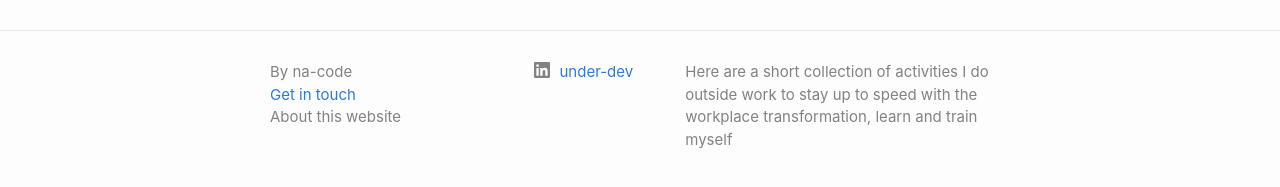
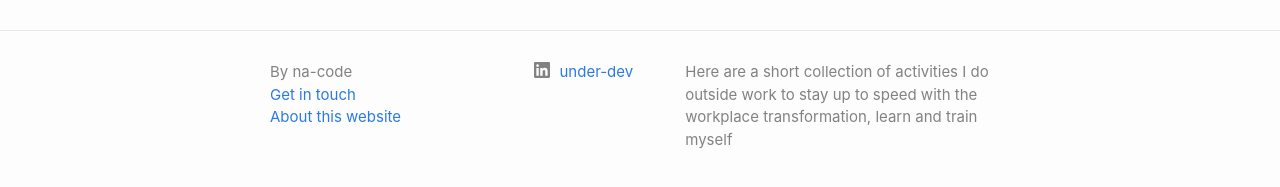
Before and after one commit to na-code/na-site, a Jekyll site: the page built from index.markdown, in a window 1280 px wide. Shown: the part 689-876 px from the top of the page. Built offline with Jekyll 4.4.1, drawn with Linux system fonts in a browser that asks for light colours.

Commit message:
Update footer.html

```diff
--- a/_includes/footer.html
+++ b/_includes/footer.html
@@ -20,8 +20,8 @@
             {%- else -%}
             <li><a class="u-email" href="/na-site/pages/contact.html">Get in touch</a></li>
             {%- endif -%}
-            <li></li>
-          <li class="p-name" href="/na-site/pages/about.html">About this website</li>
+          <li><a></a></li>
+          <li><a class="p-name" href="/na-site/pages/about.html">About this website</a></li>
         </ul>
       </div>
 
```
